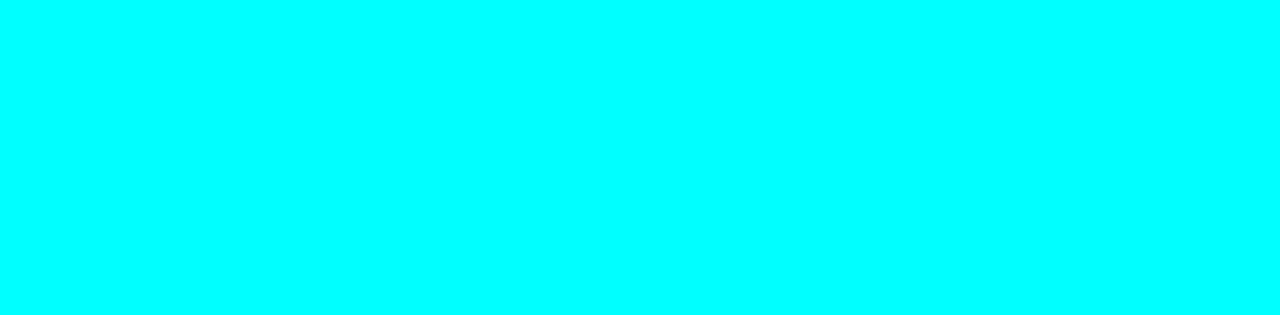
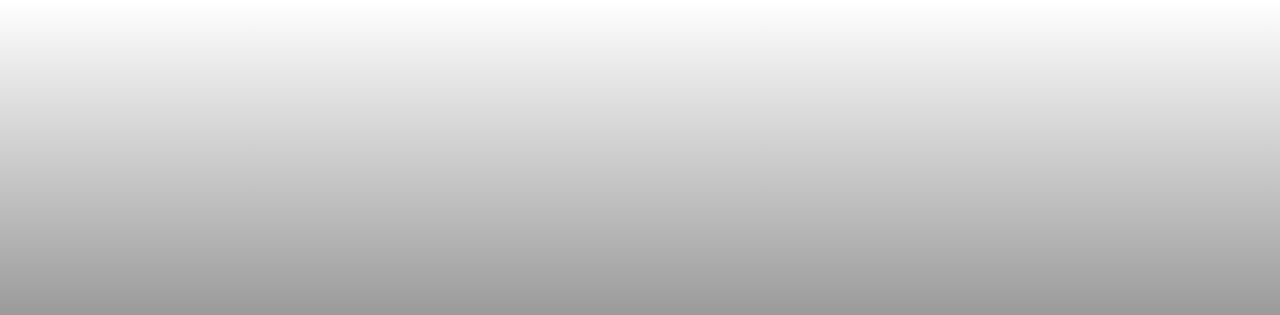
Before and after one commit to aaHuda/bot-botan, a plain HTML site: page index.html in a window 1280 px wide. Shown: the top 315 px of the page. Drawn offline with Linux system fonts and the light colour scheme.

Commit message:
mengubah file css

```diff
--- a/style.css
+++ b/style.css
@@ -4,7 +4,10 @@ body {
     margin: 0;
     padding: 0;
     box-sizing: border-box;
-    background-color: aqua;
+}
+
+body {
+    background: linear-gradient(#fff,#000);
 }
 
 .container {
```
